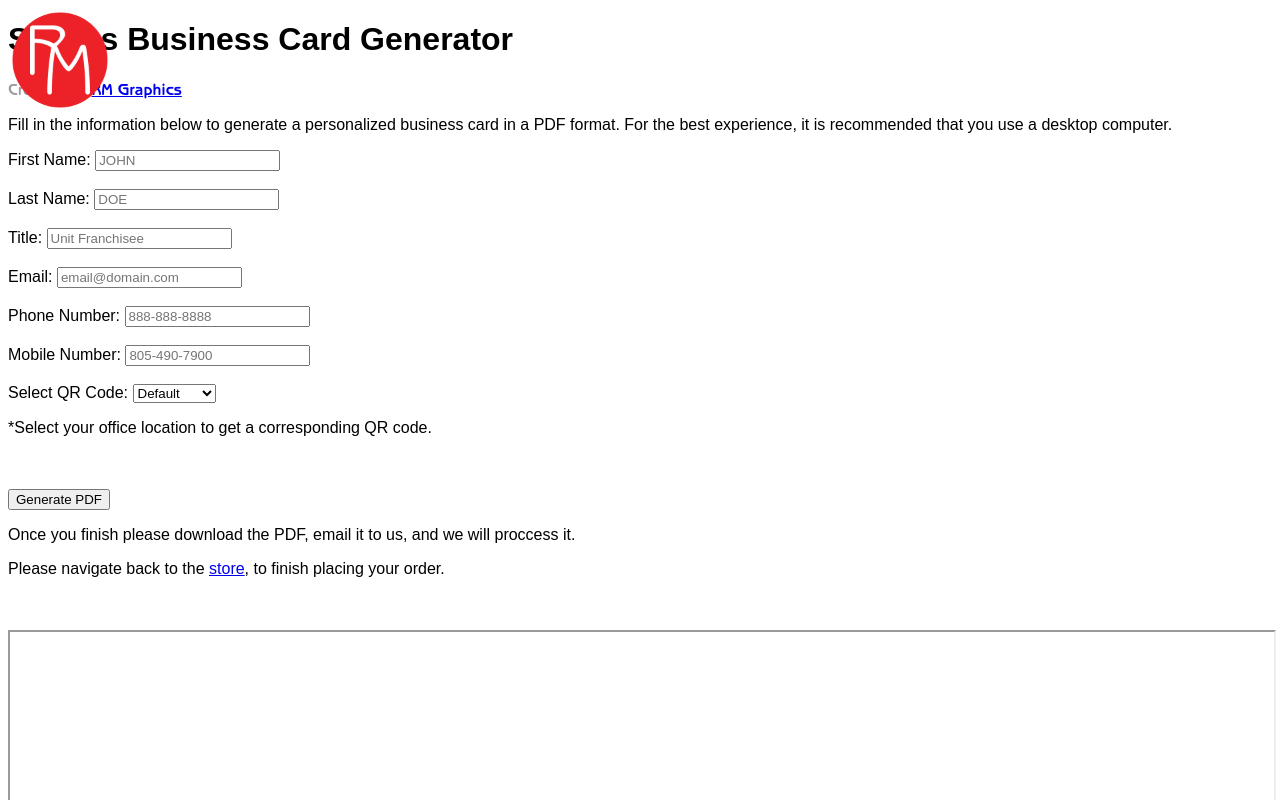
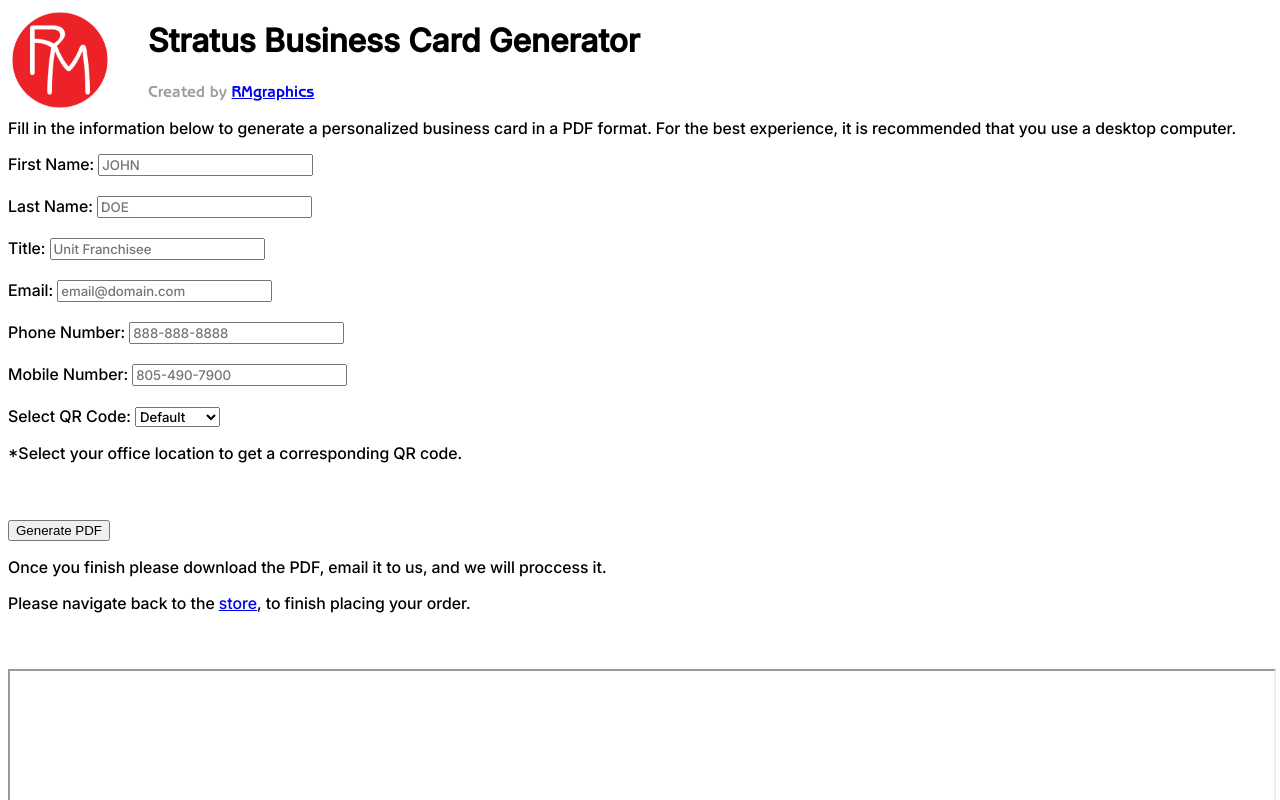
Before and after one commit to rmgraphics/stratus-business-card-generator, a plain HTML site: page index.html in a window 1280 px wide. Shown: the top 800 px of the page. Drawn offline with Linux system fonts and the light colour scheme.

Commit message:
new html

```diff
--- a/index.html
+++ b/index.html
@@ -8,37 +8,40 @@
   <meta name="viewport" content="width=device-width, initial-scale=1" />
   <script src="https://unpkg.com/pdf-lib"></script>
   <script src="https://unpkg.com/@pdf-lib/fontkit/dist/fontkit.umd.js"></script>
-
+  <link rel="icon" href="RM Graphics RM White TEXT.png">
   <!-- Website CSS -->
   <style>
     @font-face {
       font-family: "RMfont";
       src: url("BEB_____.ttf")
     }
+    @font-face {
+      font-family: "Interstate";
+      font-style: normal;
+      src: url("Inter_18pt-Medium.ttf");
+    }
     body {
-        font-family: sans-serif
+        font-family: "Interstate"
     }
     h1 {
-        font-family: sans-serif
+        font-family: "Interstate"
     }
     p {
-        font-family: sans-serif
+        font-family: "Interstate"
     }
     input {
-      font-family: sans-serif
+      font-family: "Interstate"
     }
     select {
-      font-family: sans-serif
+      font-family: "Interstate"
     }
 </style>
 </head>
 
 <body>
-  <h1>Stratus Business Card Generator</h1>
-
-  <!-- RMgraphics links -->
-  <p style="font-family: RMfont; color: rgb(158, 158, 158);" > Created by <a href= "https://www.rmgraphics.net/">RM Graphics</a></p>
   <img src="RM Graphics RM White TEXT.png" alt="RMgraphics Logo" style="position: absolute; top: 10px; left: 10px; width: 100px; height: auto;">
+  <h1 style = "margin-left: 140px; ">Stratus Business Card Generator</h1>
+  <p style="color: rgb(158, 158, 158);  margin-left: 140px; font-family: RMfont"> Created by <a href= "https://www.rmgraphics.net/">RMgraphics</a></p>
   <p>Fill in the information below to generate a personalized business card in a PDF format. For the best experience, it is
     recommended that you use a desktop computer.</p>
 
@@ -79,7 +82,7 @@
     <button type="button" onclick="generatePdf()">Generate PDF</button>
   </form>
   <p>Once you finish please download the PDF, email it to us, and we will proccess it. </p>
-  <p>Please navigate back to the <a href="https://store.rmgraphics.net/store/aa280915-1949-4d09-9fd0-7afe760c26ad">store</a>, to finish placing your order. </p>
+  <p>Please navigate back to the <a href="https://store.rmgraphics.net/store/66d3b5fa-61b5-4a42-8659-e416c3e500ec">store</a>, to finish placing your order. </p>
   <br /><br />
   <iframe id="pdfPreview" style="width: 100%; height: 500px;"></iframe>
 
```
Also changed, not shown: Inter_18pt-Medium.ttf (added), OpenSans-Bold.ttf (deleted), OpenSans-Regular.ttf (deleted).
